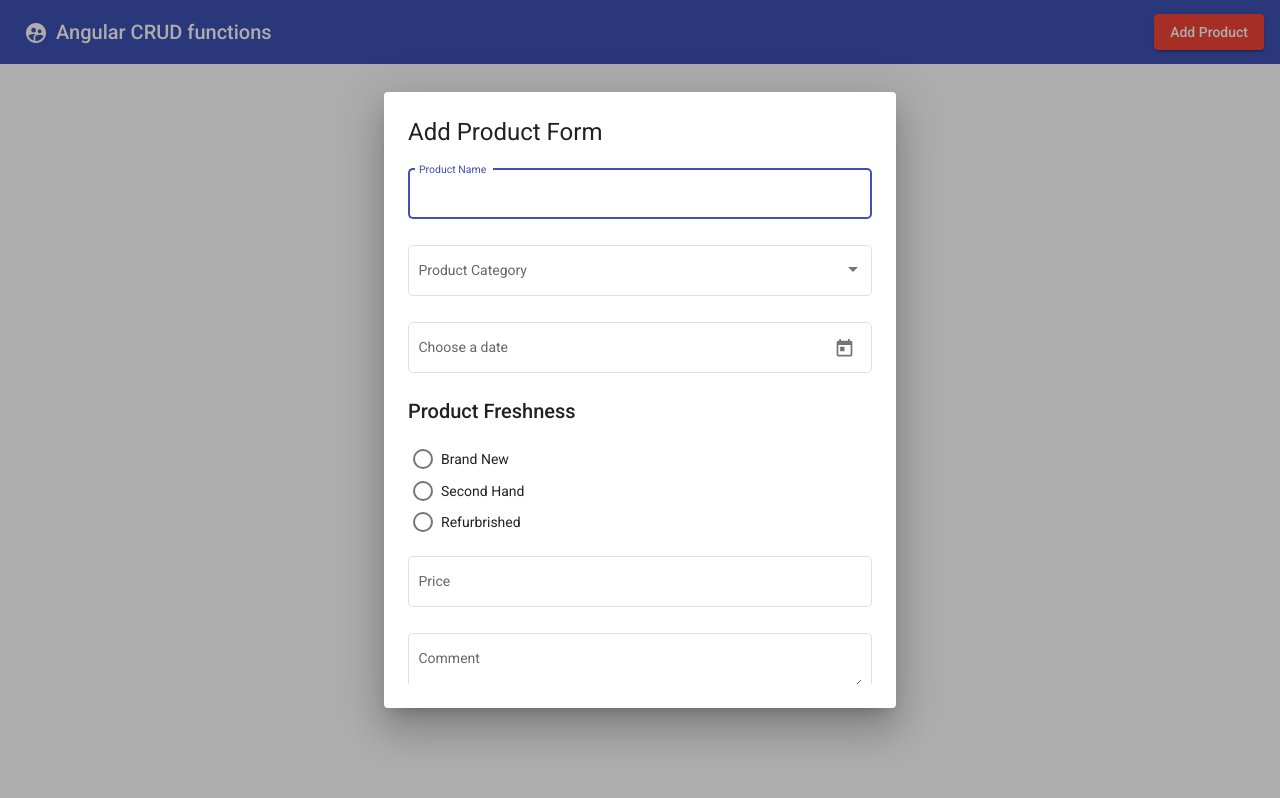
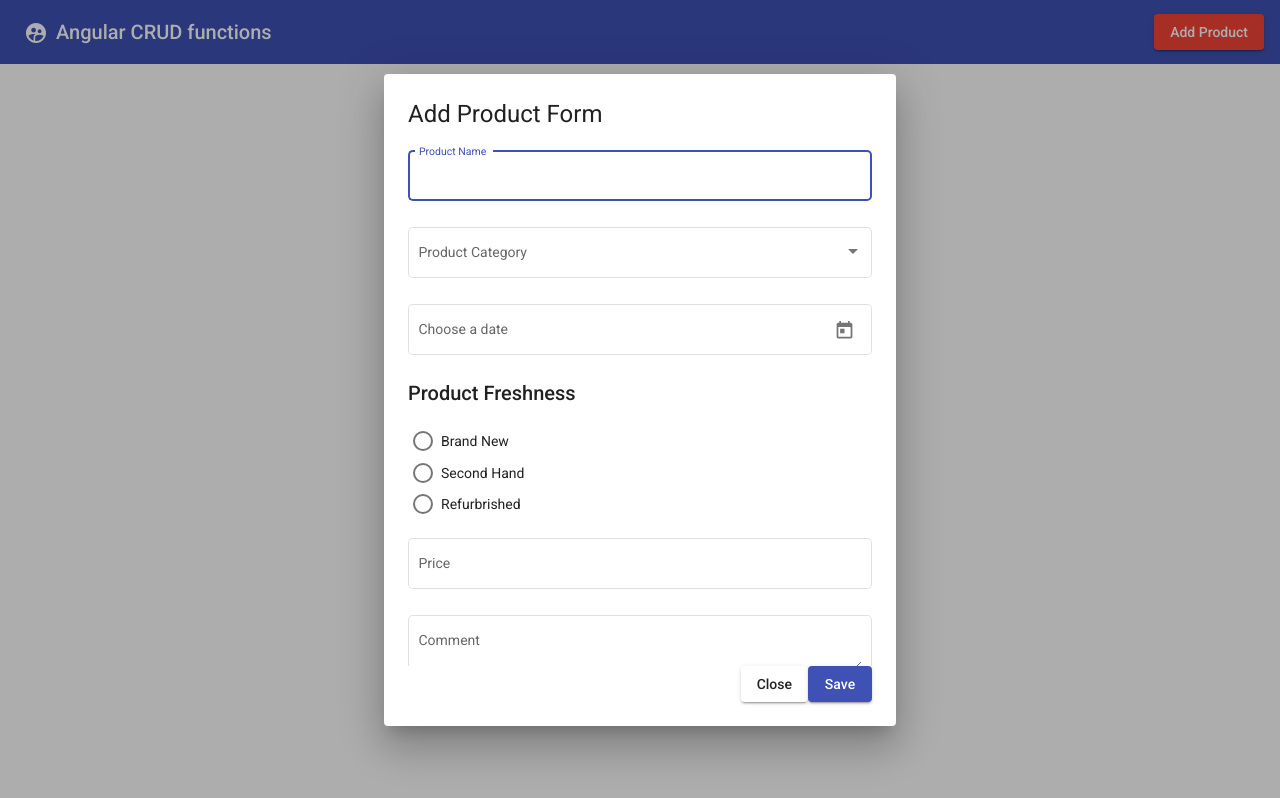
Before and after one commit to drneyx/Angular-CRUD, an Angular app: page / in a window 1280 px wide. Both pictures are taken after a click on the button "Add Product". Built offline with nearby package versions, Linux system fonts and the light colour scheme.

Commit message:
Add buttons

```diff
--- a/src/app/dialog/dialog.component.html
+++ b/src/app/dialog/dialog.component.html
@@ -34,5 +34,9 @@
         <mat-label>Comment</mat-label>
         <textarea matInput></textarea>
     </mat-form-field>
+</div>
 
+<div mat-dialog-action [align]="'end'">
+    <button mat-raised-button color="ward" mat-dialog-close>Close</button>
+    <button mat-raised-button color="primary">Save</button>
 </div>
```
